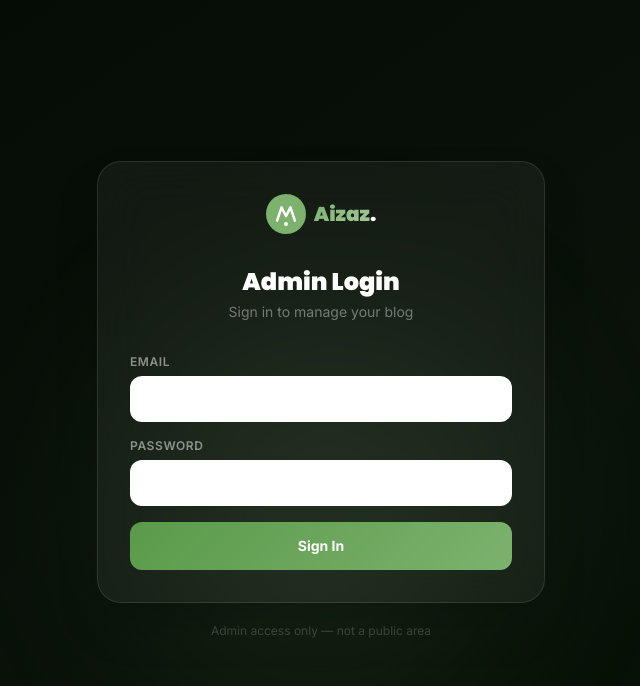
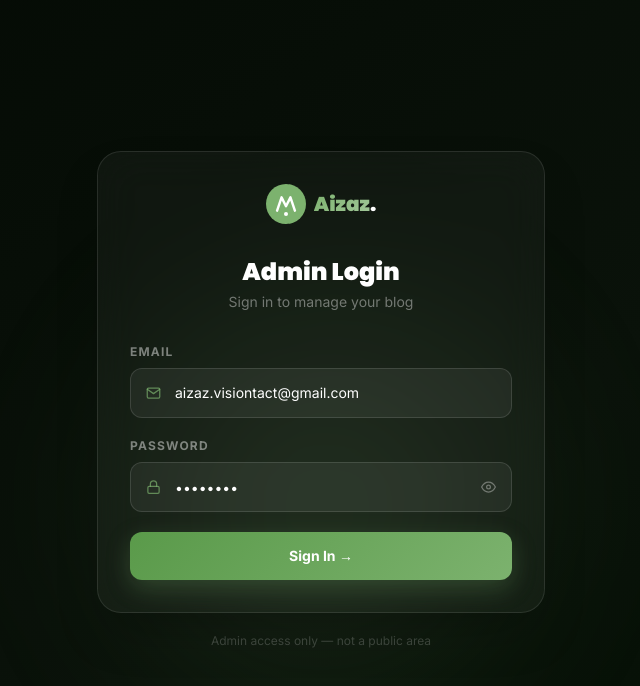
Before and after one commit to aizazali118/Aizaz-Ali, a React (Vite) app: page /admin in a window 1280 px wide. Shown: the top 686 px of the page, without its empty margins (319-959 px from the left). Built offline with nearby package versions, Linux system fonts and the light colour scheme.

Commit message:
ui fix validation fixed

```diff
--- a/src/pages/admin/AdminLogin.jsx
+++ b/src/pages/admin/AdminLogin.jsx
@@ -39,48 +39,78 @@ export default function AdminLogin() {
       </div>
 
       <div className="relative w-full max-w-md">
-        {/* Card */}
-        <div className="bg-white/5 backdrop-blur-xl rounded-3xl border border-white/10 p-8 shadow-2xl">
+        <div
+          className="rounded-3xl border p-8 shadow-2xl"
+          style={{
+            background: 'rgba(255,255,255,0.04)',
+            borderColor: 'rgba(255,255,255,0.1)',
+            backdropFilter: 'blur(20px)',
+          }}
+        >
           {/* Logo */}
           <div className="flex justify-center mb-8">
             <Logo dark size={40} />
           </div>
 
           <h1 className="text-2xl font-display font-black text-white text-center mb-1">Admin Login</h1>
-          <p className="text-white/40 text-sm text-center mb-8">Sign in to manage your blog</p>
+          <p className="text-center text-sm mb-8" style={{ color: 'rgba(255,255,255,0.4)' }}>
+            Sign in to manage your blog
+          </p>
 
           {error && (
-            <div className="mb-5 px-4 py-3 rounded-xl bg-red-500/10 border border-red-500/20 text-red-400 text-sm">
+            <div className="mb-5 px-4 py-3 rounded-xl text-sm"
+              style={{ background: 'rgba(239,68,68,0.12)', border: '1px solid rgba(239,68,68,0.25)', color: '#f87171' }}>
               {error}
             </div>
           )}
 
-          <form onSubmit={handleSubmit} className="space-y-4" noValidate>
+          <form onSubmit={handleSubmit} className="space-y-5" noValidate>
+            {/* Email */}
             <div>
-              <label htmlFor="email" className="block text-xs font-semibold text-white/50 uppercase tracking-wider mb-1.5">
+              <label htmlFor="email" className="block text-xs font-bold uppercase tracking-widest mb-2"
+                style={{ color: 'rgba(255,255,255,0.45)' }}>
                 Email
               </label>
               <div className="relative">
-                <FiMail className="absolute left-3.5 top-1/2 -translate-y-1/2 text-white/30" size={15} />
+                <FiMail className="absolute left-4 top-1/2 -translate-y-1/2" size={15}
+                  style={{ color: 'rgba(124,178,110,0.7)' }} />
                 <input
                   id="email"
                   type="email"
                   value={email}
                   onChange={e => setEmail(e.target.value)}
                   required
-                  placeholder="admin@aizazaliafridi.com"
-                  className="w-full pl-10 pr-4 py-3 rounded-xl bg-white/8 border border-white/10 text-white placeholder-white/25 text-sm focus:outline-none focus:border-accent focus:ring-2 focus:ring-accent/20 transition"
+                  placeholder="aizaz.visiontact@gmail.com"
                   autoComplete="email"
+                  style={{
+                    width: '100%',
+                    paddingLeft: '2.75rem',
+                    paddingRight: '1rem',
+                    paddingTop: '0.85rem',
+                    paddingBottom: '0.85rem',
+                    borderRadius: '0.75rem',
+                    background: 'rgba(255,255,255,0.06)',
+                    border: '1px solid rgba(255,255,255,0.12)',
+                    color: '#ffffff',
+                    fontSize: '0.875rem',
+                    outline: 'none',
+                    WebkitTextFillColor: '#ffffff',
+                  }}
+                  onFocus={e => e.target.style.borderColor = 'rgba(124,178,110,0.6)'}
+                  onBlur={e => e.target.style.borderColor = 'rgba(255,255,255,0.12)'}
                 />
               </div>
             </div>
 
+            {/* Password */}
             <div>
-              <label htmlFor="password" className="block text-xs font-semibold text-white/50 uppercase tracking-wider mb-1.5">
+              <label htmlFor="password" className="block text-xs font-bold uppercase tracking-widest mb-2"
+                style={{ color: 'rgba(255,255,255,0.45)' }}>
                 Password
               </label>
               <div className="relative">
-                <FiLock className="absolute left-3.5 top-1/2 -translate-y-1/2 text-white/30" size={15} />
+                <FiLock className="absolute left-4 top-1/2 -translate-y-1/2" size={15}
+                  style={{ color: 'rgba(124,178,110,0.7)' }} />
                 <input
                   id="password"
                   type={showPw ? 'text' : 'password'}
@@ -88,13 +118,29 @@ export default function AdminLogin() {
                   onChange={e => setPassword(e.target.value)}
                   required
                   placeholder="••••••••"
-                  className="w-full pl-10 pr-11 py-3 rounded-xl bg-white/8 border border-white/10 text-white placeholder-white/25 text-sm focus:outline-none focus:border-accent focus:ring-2 focus:ring-accent/20 transition"
                   autoComplete="current-password"
+                  style={{
+                    width: '100%',
+                    paddingLeft: '2.75rem',
+                    paddingRight: '3rem',
+                    paddingTop: '0.85rem',
+                    paddingBottom: '0.85rem',
+                    borderRadius: '0.75rem',
+                    background: 'rgba(255,255,255,0.06)',
+                    border: '1px solid rgba(255,255,255,0.12)',
+                    color: '#ffffff',
+                    fontSize: '0.875rem',
+                    outline: 'none',
+                    WebkitTextFillColor: '#ffffff',
+                  }}
+                  onFocus={e => e.target.style.borderColor = 'rgba(124,178,110,0.6)'}
+                  onBlur={e => e.target.style.borderColor = 'rgba(255,255,255,0.12)'}
                 />
                 <button
                   type="button"
                   onClick={() => setShowPw(p => !p)}
-                  className="absolute right-3.5 top-1/2 -translate-y-1/2 text-white/30 hover:text-white/70 transition"
+                  className="absolute right-4 top-1/2 -translate-y-1/2 transition-colors"
+                  style={{ color: 'rgba(255,255,255,0.35)' }}
                   aria-label={showPw ? 'Hide password' : 'Show password'}
                 >
                   {showPw ? <FiEyeOff size={15} /> : <FiEye size={15} />}
@@ -105,18 +151,29 @@ export default function AdminLogin() {
             <button
               type="submit"
               disabled={loading}
-              className="w-full py-3.5 rounded-xl font-bold text-white text-sm transition-all active:scale-95 disabled:opacity-60 disabled:cursor-not-allowed mt-2"
-              style={{ background: loading ? '#5a9a4a' : 'linear-gradient(135deg, #5a9a4a, #7cb26e)' }}
+              className="w-full py-3.5 rounded-xl font-bold text-white text-sm transition-all active:scale-95 disabled:opacity-60 mt-1"
+              style={{ background: 'linear-gradient(135deg, #5a9a4a, #7cb26e)', boxShadow: '0 8px 24px rgba(124,178,110,0.25)' }}
             >
-              {loading ? 'Signing in…' : 'Sign In'}
+              {loading ? 'Signing in…' : 'Sign In →'}
             </button>
           </form>
         </div>
 
-        <p className="text-center text-white/20 text-xs mt-5">
+        <p className="text-center text-xs mt-5" style={{ color: 'rgba(255,255,255,0.2)' }}>
           Admin access only — not a public area
         </p>
       </div>
+
+      {/* Autofill color fix */}
+      <style>{`
+        input:-webkit-autofill,
+        input:-webkit-autofill:hover,
+        input:-webkit-autofill:focus {
+          -webkit-box-shadow: 0 0 0 1000px rgba(255,255,255,0.06) inset !important;
+          -webkit-text-fill-color: #ffffff !important;
+          caret-color: #ffffff;
+        }
+      `}</style>
     </div>
   );
 }
```
Also changed, not shown: 1 other file (tests, documents, lock files or other folders).
